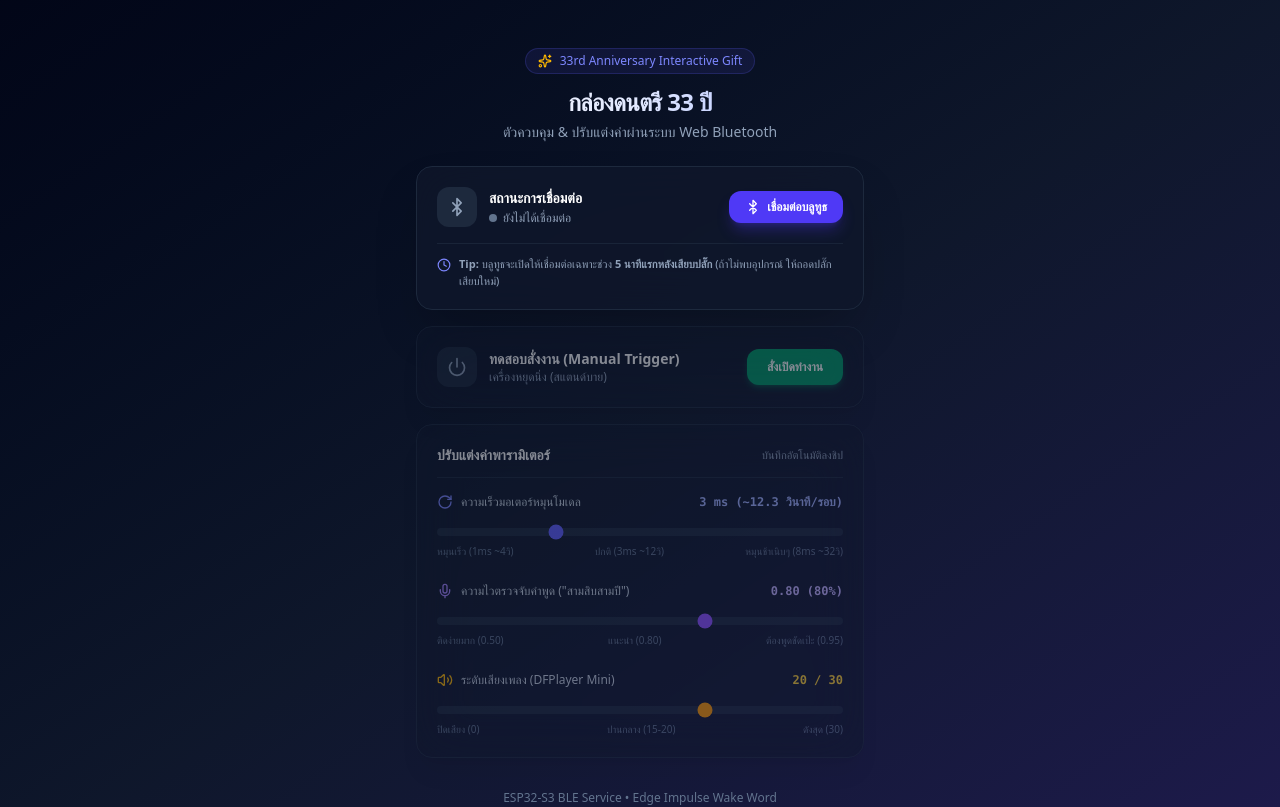
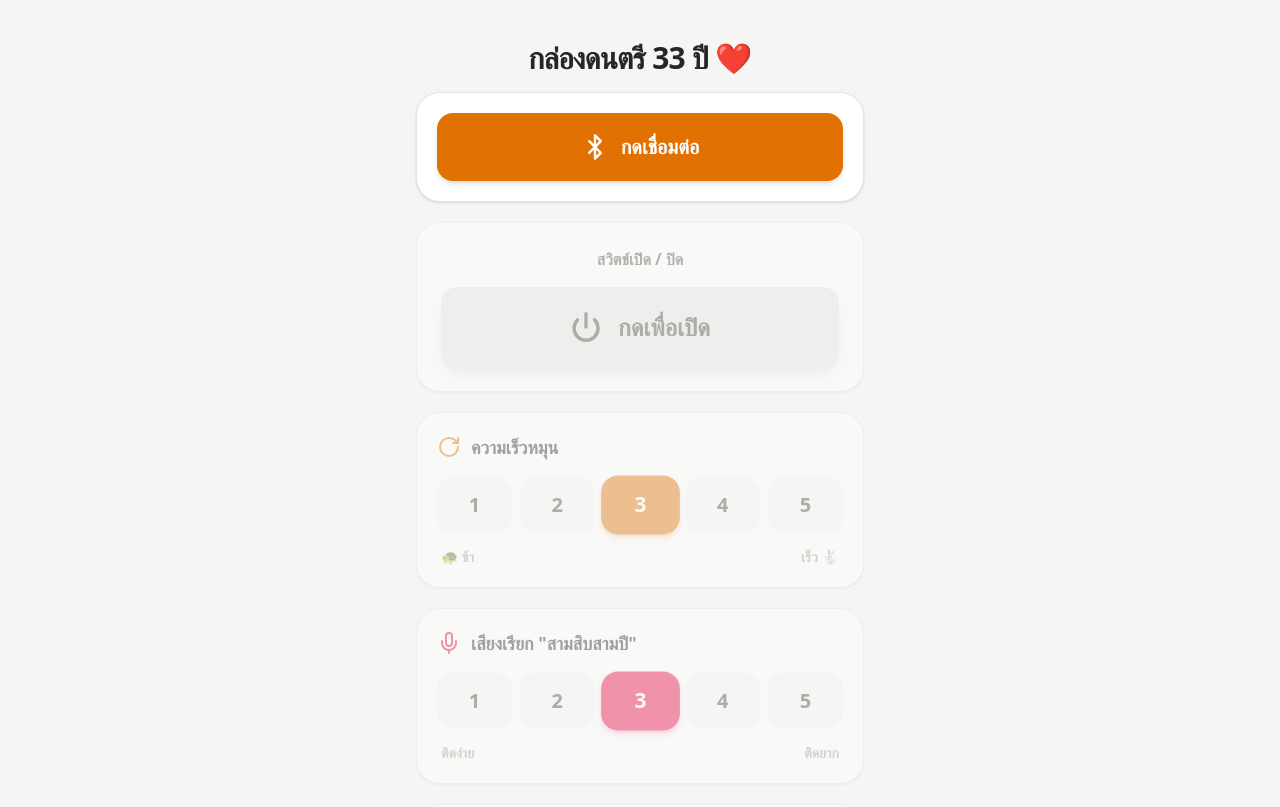
Before and after one commit to Natnatee/33th-annivasary, a React (Vite) app in the folder web/: page / in a window 1280 px wide. Shown: the top 807 px of the page. Built offline with nearby package versions, Linux system fonts and the light colour scheme.

Commit message:
feat(ui): redesign for elderly accessibility with simple 1-5 level buttons and clean warm tone

```diff
--- a/web/src/App.tsx
+++ b/web/src/App.tsx
@@ -2,35 +2,66 @@ import { useState, useEffect } from 'react';
 import {
   Bluetooth,
   BluetoothConnected,
+  Power,
   Volume2,
+  VolumeX,
+  Mic,
   RotateCw,
-  Mic,
-  Power,
-  Sparkles,
-  Clock,
-  CheckCircle2,
-  AlertCircle
+  Check
 } from 'lucide-react';
 import { bleService } from './ble';
 import type { DeviceConfig } from './ble';
+
+// Mapping tables for levels 1 to 5
+const THRESHOLD_LEVELS = [65, 72, 80, 86, 92]; // Index 0..4 -> Levels 1..5
+const VOLUME_LEVELS = [0, 6, 12, 18, 24, 30];   // 0 = Mute, 1..5
+
+function getSpeedLevel(delay: number): number {
+  const lvl = 6 - delay;
+  return Math.max(1, Math.min(5, lvl));
+}
+
+function getThresholdLevel(thresh: number): number {
+  let closestIdx = 0;
+  let minDiff = 999;
+  for (let i = 0; i < THRESHOLD_LEVELS.length; i++) {
+    const diff = Math.abs(THRESHOLD_LEVELS[i] - thresh);
+    if (diff < minDiff) {
+      minDiff = diff;
+      closestIdx = i;
+    }
+  }
+  return closestIdx + 1; // Level 1..5
+}
+
+function getVolumeLevel(vol: number): number {
+  if (vol === 0) return 0;
+  let closestIdx = 1;
+  let minDiff = 999;
+  for (let i = 1; i < VOLUME_LEVELS.length; i++) {
+    const diff = Math.abs(VOLUME_LEVELS[i] - vol);
+    if (diff < minDiff) {
+      minDiff = diff;
+      closestIdx = i;
+    }
+  }
+  return closestIdx;
+}
 
 export default function App() {
   const [isConnected, setIsConnected] = useState(false);
   const [connecting, setConnecting] = useState(false);
   const [errorMsg, setErrorMsg] = useState<string | null>(null);
-  const [successMsg, setSuccessMsg] = useState<string | null>(null);
 
-  // Device settings
-  const [speed, setSpeed] = useState<number>(3);
-  const [threshold, setThreshold] = useState<number>(80);
-  const [volume, setVolume] = useState<number>(20);
+  // Simple 1-5 levels for elderly users
+  const [speedLevel, setSpeedLevel] = useState<number>(3);       // Level 1..5 (Default 3)
+  const [micLevel, setMicLevel] = useState<number>(3);           // Level 1..5 (Default 3)
+  const [volLevel, setVolLevel] = useState<number>(3);           // Level 0..5 (Default 3)
   const [isRunning, setIsRunning] = useState<boolean>(false);
 
   useEffect(() => {
     bleService.onDisconnectCallback = () => {
       setIsConnected(false);
-      setSuccessMsg(null);
-      setErrorMsg('การเชื่อมต่อบลูทูธสิ้นสุดลง');
     };
 
     bleService.onStateChangeCallback = (state) => {
@@ -42,18 +73,16 @@ export default function App() {
     try {
       setConnecting(true);
       setErrorMsg(null);
-      setSuccessMsg(null);
       const config: DeviceConfig = await bleService.connect();
-      setSpeed(config.speed);
-      setThreshold(config.threshold);
-      setVolume(config.volume);
+      setSpeedLevel(getSpeedLevel(config.speed));
+      setMicLevel(getThresholdLevel(config.threshold));
+      setVolLevel(getVolumeLevel(config.volume));
       setIsRunning(config.isRunning);
       setIsConnected(true);
-      setSuccessMsg('เชื่อมต่อสำเร็จ! ดึงข้อมูลจาก ESP32 เรียบร้อย');
     } catch (err: unknown) {
       const e = err as Error;
-      if (e.name !== 'NotFoundError') { // Don't show error if user just cancelled device picker
-        setErrorMsg(e.message || 'ไม่สามารถเชื่อมต่อบลูทูธได้');
+      if (e.name !== 'NotFoundError') {
+        setErrorMsg('ไม่พบอุปกรณ์ กรุณาเสียบปลั๊กกล่องใหม่แล้วกดเชื่อมต่อ');
       }
     } finally {
       setConnecting(false);
@@ -65,28 +94,31 @@ export default function App() {
     setIsConnected(false);
   };
 
-  const handleSpeedChange = async (newSpeed: number) => {
-    setSpeed(newSpeed);
+  const handleSelectSpeed = async (lvl: number) => {
+    setSpeedLevel(lvl);
+    const delay = 6 - lvl; // Level 1 -> 5ms (slow), Level 5 -> 1ms (fast)
     try {
-      await bleService.writeSpeed(newSpeed);
+      await bleService.writeSpeed(delay);
     } catch (e) {
       console.error(e);
     }
   };
 
-  const handleThresholdChange = async (newThresh: number) => {
-    setThreshold(newThresh);
+  const handleSelectMic = async (lvl: number) => {
+    setMicLevel(lvl);
+    const thresh = THRESHOLD_LEVELS[lvl - 1]; // Level 1 -> 65, Level 5 -> 92
     try {
-      await bleService.writeThreshold(newThresh);
+      await bleService.writeThreshold(thresh);
     } catch (e) {
       console.error(e);
     }
   };
 
-  const handleVolumeChange = async (newVol: number) => {
-    setVolume(newVol);
+  const handleSelectVolume = async (lvl: number) => {
+    setVolLevel(lvl);
+    const vol = VOLUME_LEVELS[lvl]; // Level 0 -> 0, Level 5 -> 30
     try {
-      await bleService.writeVolume(newVol);
+      await bleService.writeVolume(vol);
     } catch (e) {
       console.error(e);
     }
@@ -99,222 +131,195 @@ export default function App() {
       await bleService.writeState(nextState);
     } catch (e) {
       console.error(e);
-      setIsRunning(!nextState); // Rollback on error
+      setIsRunning(!nextState);
     }
   };
 
-  // 4096 steps per rev: 4096 * delay_ms / 1000 = seconds per rev
-  const secPerRev = ((4096 * speed) / 1000).toFixed(1);
-
   return (
-    <div className="min-h-screen bg-gradient-to-br from-slate-950 via-slate-900 to-indigo-950 text-slate-100 flex flex-col items-center p-4 sm:p-6">
-      {/* Header */}
-      <header className="w-full max-w-md text-center py-6">
-        <div className="inline-flex items-center gap-2 px-3 py-1 rounded-full bg-indigo-500/10 border border-indigo-500/20 text-indigo-400 text-xs font-medium mb-3">
-          <Sparkles className="w-3.5 h-3.5 text-amber-400" />
-          <span>33rd Anniversary Interactive Gift</span>
-        </div>
-        <h1 className="text-2xl sm:text-33xl font-bold tracking-tight bg-gradient-to-r from-white via-indigo-100 to-indigo-300 bg-clip-text text-transparent">
-          กล่องดนตรี 33 ปี
+    <div className="min-h-screen bg-stone-100 text-stone-800 flex flex-col items-center justify-start p-4 sm:p-6 pb-12 select-none">
+      {/* Top Header */}
+      <header className="w-full max-w-md text-center pt-4 pb-4">
+        <h1 className="text-2xl sm:text-3xl font-extrabold text-stone-800 tracking-tight">
+          กล่องดนตรี 33 ปี ❤️
         </h1>
-        <p className="text-xs sm:text-sm text-slate-400 mt-1">
-          ตัวควบคุม & ปรับแต่งค่าผ่านระบบ Web Bluetooth
-        </p>
       </header>
 
       {/* Main Container */}
-      <main className="w-full max-w-md space-y-4">
-        {/* Connect Card */}
-        <div className="bg-slate-900/80 backdrop-blur-xl border border-slate-800 rounded-2xl p-5 shadow-2xl">
-          <div className="flex items-center justify-between mb-4">
-            <div className="flex items-center gap-3">
-              <div className={`w-10 h-10 rounded-xl flex items-center justify-center ${isConnected ? 'bg-emerald-500/20 text-emerald-400' : 'bg-slate-800 text-slate-400'}`}>
-                {isConnected ? <BluetoothConnected className="w-5 h-5 animate-pulse" /> : <Bluetooth className="w-5 h-5" />}
-              </div>
-              <div>
-                <h2 className="text-sm font-semibold text-white">สถานะการเชื่อมต่อ</h2>
-                <div className="flex items-center gap-1.5 mt-0.5">
-                  <span className={`w-2 h-2 rounded-full ${isConnected ? 'bg-emerald-400 animate-ping' : 'bg-slate-500'}`} />
-                  <span className={`text-xs ${isConnected ? 'text-emerald-400 font-medium' : 'text-slate-400'}`}>
-                    {isConnected ? 'เชื่อมต่อ ESP32 แล้ว' : 'ยังไม่ได้เชื่อมต่อ'}
-                  </span>
-                </div>
-              </div>
-            </div>
+      <main className="w-full max-w-md space-y-5">
 
-            {isConnected ? (
-              <button
-                onClick={handleDisconnect}
-                className="px-3.5 py-1.5 rounded-xl text-xs font-medium bg-rose-500/10 text-rose-400 border border-rose-500/20 hover:bg-rose-500/20 transition-all cursor-pointer"
-              >
-                ตัดการเชื่อมต่อ
-              </button>
-            ) : (
+        {/* Connect Button Card */}
+        <div className="bg-white rounded-3xl p-5 shadow-sm border border-stone-200">
+          {!isConnected ? (
             <button
               onClick={handleConnect}
               disabled={connecting}
-                className="px-4 py-2 rounded-xl text-xs font-semibold bg-indigo-600 hover:bg-indigo-500 text-white shadow-lg shadow-indigo-600/30 transition-all flex items-center gap-1.5 cursor-pointer disabled:opacity-50"
+              className="w-full py-5 px-6 rounded-2xl bg-amber-600 active:bg-amber-700 text-white font-bold text-xl shadow-md flex items-center justify-center gap-3 cursor-pointer transition-transform active:scale-[0.98] disabled:opacity-60"
             >
               {connecting ? (
                 <>
-                    <span className="w-3.5 h-3.5 border-2 border-white/20 border-t-white rounded-full animate-spin" />
+                  <span className="w-6 h-6 border-3 border-white/30 border-t-white rounded-full animate-spin" />
                   <span>กำลังค้นหา...</span>
                 </>
               ) : (
                 <>
-                    <Bluetooth className="w-4 h-4" />
-                    <span>เชื่อมต่อบลูทูธ</span>
+                  <Bluetooth className="w-7 h-7" />
+                  <span>กดเชื่อมต่อ</span>
                 </>
               )}
             </button>
-            )}
-          </div>
-
-          {/* Feedback messages */}
-          {errorMsg && (
-            <div className="flex items-center gap-2 p-3 rounded-xl bg-rose-500/10 border border-rose-500/20 text-rose-300 text-xs mt-3">
-              <AlertCircle className="w-4 h-4 shrink-0 text-rose-400" />
-              <span>{errorMsg}</span>
-            </div>
-          )}
-          {successMsg && (
-            <div className="flex items-center gap-2 p-3 rounded-xl bg-emerald-500/10 border border-emerald-500/20 text-emerald-300 text-xs mt-3">
-              <CheckCircle2 className="w-4 h-4 shrink-0 text-emerald-400" />
-              <span>{successMsg}</span>
-            </div>
-          )}
-
-          {/* Tip */}
-          <div className="mt-3 pt-3 border-t border-slate-800/80 flex items-start gap-2 text-[11px] text-slate-400">
-            <Clock className="w-3.5 h-3.5 shrink-0 text-indigo-400 mt-0.5" />
-            <span>
-              <strong>Tip:</strong> บลูทูธจะเปิดให้เชื่อมต่อเฉพาะช่วง <strong>5 นาทีแรกหลังเสียบปลั๊ก</strong> (ถ้าไม่พบอุปกรณ์ ให้ถอดปลั๊กเสียบใหม่)
-            </span>
-          </div>
-        </div>
-
-        {/* Remote Control / Manual Trigger */}
-        <div className={`bg-slate-900/80 backdrop-blur-xl border border-slate-800 rounded-2xl p-5 shadow-xl transition-opacity duration-300 ${!isConnected ? 'opacity-50 pointer-events-none' : ''}`}>
+          ) : (
             <div className="flex items-center justify-between">
               <div className="flex items-center gap-3">
-              <div className={`w-10 h-10 rounded-xl flex items-center justify-center transition-colors ${isRunning ? 'bg-amber-500/20 text-amber-400' : 'bg-slate-800 text-slate-400'}`}>
-                <Power className="w-5 h-5" />
+                <div className="w-12 h-12 rounded-2xl bg-emerald-100 text-emerald-700 flex items-center justify-center">
+                  <BluetoothConnected className="w-7 h-7" />
                 </div>
                 <div>
-                <h3 className="text-sm font-semibold text-white">ทดสอบสั่งงาน (Manual Trigger)</h3>
-                <p className="text-xs text-slate-400">
-                  {isRunning ? 'กำลังทำงาน (มอเตอร์หมุน + ไฟติด)' : 'เครื่องหยุดนิ่ง (สแตนด์บาย)'}
-                </p>
+                  <div className="text-lg font-bold text-emerald-700 flex items-center gap-1.5">
+                    <Check className="w-5 h-5 stroke-[3]" />
+                    <span>เชื่อมต่อแล้ว</span>
+                  </div>
+                  <p className="text-sm text-stone-500">พร้อมใช้งาน</p>
                 </div>
               </div>
 
               <button
+                onClick={handleDisconnect}
+                className="px-4 py-2.5 rounded-xl bg-stone-100 active:bg-stone-200 text-stone-600 font-medium text-sm cursor-pointer"
+              >
+                เลิกเชื่อมต่อ
+              </button>
+            </div>
+          )}
+
+          {errorMsg && (
+            <div className="mt-3 p-3.5 rounded-xl bg-rose-50 text-rose-700 text-sm font-medium text-center">
+              {errorMsg}
+            </div>
+          )}
+        </div>
+
+        {/* Big On/Off Toggle Button */}
+        <div className={`bg-white rounded-3xl p-6 shadow-sm border border-stone-200 transition-opacity duration-300 ${!isConnected ? 'opacity-40 pointer-events-none' : ''}`}>
+          <div className="text-center mb-4">
+            <span className="text-base font-bold text-stone-600">สวิตช์เปิด / ปิด</span>
+          </div>
+
+          <button
             onClick={handleToggleState}
-              className={`px-5 py-2.5 rounded-xl text-xs font-bold transition-all shadow-md cursor-pointer ${
+            className={`w-full py-6 rounded-2xl font-bold text-2xl flex items-center justify-center gap-4 shadow-lg transition-all active:scale-[0.98] cursor-pointer ${
               isRunning
-                  ? 'bg-rose-600 hover:bg-rose-500 text-white shadow-rose-600/30'
-                  : 'bg-emerald-600 hover:bg-emerald-500 text-white shadow-emerald-600/30'
+                ? 'bg-emerald-600 active:bg-emerald-700 text-white shadow-emerald-600/25 ring-4 ring-emerald-100'
+                : 'bg-stone-200 active:bg-stone-300 text-stone-700'
             }`}
           >
-              {isRunning ? 'สั่งปิด (กลับ 0°)' : 'สั่งเปิดทำงาน'}
+            <Power className="w-8 h-8 stroke-[2.5]" />
+            <span>{isRunning ? 'กำลังเปิดทำงาน' : 'กดเพื่อเปิด'}</span>
           </button>
+        </div>
+
+        {/* Setting 1: Speed (หมุนช้า - เร็ว) */}
+        <div className={`bg-white rounded-3xl p-5 shadow-sm border border-stone-200 space-y-3 transition-opacity duration-300 ${!isConnected ? 'opacity-40 pointer-events-none' : ''}`}>
+          <div className="flex items-center gap-2.5">
+            <RotateCw className="w-6 h-6 text-amber-600" />
+            <h2 className="text-lg font-bold text-stone-800">ความเร็วหมุน</h2>
+          </div>
+
+          {/* Level 1 to 5 Buttons */}
+          <div className="grid grid-cols-5 gap-2 pt-1">
+            {[1, 2, 3, 4, 5].map((lvl) => (
+              <button
+                key={lvl}
+                onClick={() => handleSelectSpeed(lvl)}
+                className={`py-3.5 rounded-2xl font-extrabold text-xl transition-all cursor-pointer ${
+                  speedLevel === lvl
+                    ? 'bg-amber-600 text-white shadow-md shadow-amber-600/30 scale-105'
+                    : 'bg-stone-100 active:bg-stone-200 text-stone-700'
+                }`}
+              >
+                {lvl}
+              </button>
+            ))}
+          </div>
+
+          <div className="flex justify-between text-sm font-semibold text-stone-400 px-1 pt-0.5">
+            <span>🐢 ช้า</span>
+            <span>เร็ว 🐇</span>
           </div>
         </div>
 
-        {/* Settings Sliders */}
-        <div className={`space-y-4 bg-slate-900/80 backdrop-blur-xl border border-slate-800 rounded-2xl p-5 shadow-xl transition-opacity duration-300 ${!isConnected ? 'opacity-50 pointer-events-none' : ''}`}>
-          <div className="flex items-center justify-between pb-3 border-b border-slate-800">
-            <h3 className="text-sm font-semibold text-white">ปรับแต่งค่าพารามิเตอร์</h3>
-            <span className="text-[11px] text-slate-400">บันทึกอัตโนมัติลงชิป</span>
+        {/* Setting 2: Mic Sensitivity (ติดง่าย - ติดยาก) */}
+        <div className={`bg-white rounded-3xl p-5 shadow-sm border border-stone-200 space-y-3 transition-opacity duration-300 ${!isConnected ? 'opacity-40 pointer-events-none' : ''}`}>
+          <div className="flex items-center gap-2.5">
+            <Mic className="w-6 h-6 text-rose-600" />
+            <h2 className="text-lg font-bold text-stone-800">เสียงเรียก "สามสิบสามปี"</h2>
           </div>
 
-          {/* Stepper Speed */}
-          <div className="space-y-2">
-            <div className="flex items-center justify-between text-xs">
-              <span className="text-slate-300 font-medium flex items-center gap-2">
-                <RotateCw className="w-4 h-4 text-indigo-400" />
-                ความเร็วมอเตอร์หมุนโมเดล
-              </span>
-              <span className="text-indigo-300 font-mono font-semibold">
-                {speed} ms (~{secPerRev} วินาที/รอบ)
-              </span>
+          {/* Level 1 to 5 Buttons */}
+          <div className="grid grid-cols-5 gap-2 pt-1">
+            {[1, 2, 3, 4, 5].map((lvl) => (
+              <button
+                key={lvl}
+                onClick={() => handleSelectMic(lvl)}
+                className={`py-3.5 rounded-2xl font-extrabold text-xl transition-all cursor-pointer ${
+                  micLevel === lvl
+                    ? 'bg-rose-600 text-white shadow-md shadow-rose-600/30 scale-105'
+                    : 'bg-stone-100 active:bg-stone-200 text-stone-700'
+                }`}
+              >
+                {lvl}
+              </button>
+            ))}
           </div>
-            <input
-              type="range"
-              min="1"
-              max="8"
-              step="1"
-              value={speed}
-              onChange={(e) => handleSpeedChange(Number(e.target.value))}
-              className="w-full h-2 bg-slate-800 rounded-lg appearance-none cursor-pointer accent-indigo-500"
-            />
-            <div className="flex justify-between text-[10px] text-slate-500">
-              <span>หมุนเร็ว (1ms ~4วิ)</span>
-              <span>ปกติ (3ms ~12วิ)</span>
-              <span>หมุนช้าเนิบๆ (8ms ~32วิ)</span>
+
+          <div className="flex justify-between text-sm font-semibold text-stone-400 px-1 pt-0.5">
+            <span>ติดง่าย</span>
+            <span>ติดยาก</span>
           </div>
         </div>
 
-          {/* Wake Word Threshold */}
-          <div className="space-y-2 pt-2">
-            <div className="flex items-center justify-between text-xs">
-              <span className="text-slate-300 font-medium flex items-center gap-2">
-                <Mic className="w-4 h-4 text-violet-400" />
-                ความไวตรวจจับคำพูด ("สามสิบสามปี")
-              </span>
-              <span className="text-violet-300 font-mono font-semibold">
-                {(threshold / 100).toFixed(2)} ({threshold}%)
-              </span>
+        {/* Setting 3: Volume */}
+        <div className={`bg-white rounded-3xl p-5 shadow-sm border border-stone-200 space-y-3 transition-opacity duration-300 ${!isConnected ? 'opacity-40 pointer-events-none' : ''}`}>
+          <div className="flex items-center gap-2.5">
+            <Volume2 className="w-6 h-6 text-indigo-600" />
+            <h2 className="text-lg font-bold text-stone-800">ระดับเสียงเพลง</h2>
           </div>
-            <input
-              type="range"
-              min="50"
-              max="95"
-              step="1"
-              value={threshold}
-              onChange={(e) => handleThresholdChange(Number(e.target.value))}
-              className="w-full h-2 bg-slate-800 rounded-lg appearance-none cursor-pointer accent-violet-500"
-            />
-            <div className="flex justify-between text-[10px] text-slate-500">
-              <span>ติดง่ายมาก (0.50)</span>
-              <span>แนะนำ (0.80)</span>
-              <span>ต้องพูดชัดเป๊ะ (0.95)</span>
+
+          {/* Mute + Level 1 to 5 Buttons */}
+          <div className="grid grid-cols-6 gap-1.5 pt-1">
+            {/* Mute Button */}
+            <button
+              onClick={() => handleSelectVolume(0)}
+              className={`py-3.5 rounded-2xl font-bold flex items-center justify-center transition-all cursor-pointer ${
+                volLevel === 0
+                  ? 'bg-indigo-600 text-white shadow-md shadow-indigo-600/30 scale-105'
+                  : 'bg-stone-100 active:bg-stone-200 text-stone-500'
+              }`}
+              title="ปิดเสียง"
+            >
+              <VolumeX className="w-5 h-5" />
+            </button>
+
+            {[1, 2, 3, 4, 5].map((lvl) => (
+              <button
+                key={lvl}
+                onClick={() => handleSelectVolume(lvl)}
+                className={`py-3.5 rounded-2xl font-extrabold text-xl transition-all cursor-pointer ${
+                  volLevel === lvl
+                    ? 'bg-indigo-600 text-white shadow-md shadow-indigo-600/30 scale-105'
+                    : 'bg-stone-100 active:bg-stone-200 text-stone-700'
+                }`}
+              >
+                {lvl}
+              </button>
+            ))}
+          </div>
+
+          <div className="flex justify-between text-sm font-semibold text-stone-400 px-1 pt-0.5">
+            <span>ปิดเสียง / เบา</span>
+            <span>ดังสุด</span>
           </div>
         </div>
 
-          {/* DFPlayer Volume */}
-          <div className="space-y-2 pt-2">
-            <div className="flex items-center justify-between text-xs">
-              <span className="text-slate-300 font-medium flex items-center gap-2">
-                <Volume2 className="w-4 h-4 text-amber-400" />
-                ระดับเสียงเพลง (DFPlayer Mini)
-              </span>
-              <span className="text-amber-300 font-mono font-semibold">
-                {volume} / 30
-              </span>
-            </div>
-            <input
-              type="range"
-              min="0"
-              max="30"
-              step="1"
-              value={volume}
-              onChange={(e) => handleVolumeChange(Number(e.target.value))}
-              className="w-full h-2 bg-slate-800 rounded-lg appearance-none cursor-pointer accent-amber-500"
-            />
-            <div className="flex justify-between text-[10px] text-slate-500">
-              <span>ปิดเสียง (0)</span>
-              <span>ปานกลาง (15-20)</span>
-              <span>ดังสุด (30)</span>
-            </div>
-          </div>
-        </div>
-
-        {/* Footer info */}
-        <footer className="text-center py-4 text-slate-500 text-xs space-y-1">
-          <p>ESP32-S3 BLE Service • Edge Impulse Wake Word</p>
-          <p className="text-[11px] text-slate-600">รองรับ Google Chrome & Microsoft Edge บน Android / PC / Mac</p>
-        </footer>
       </main>
     </div>
   );
--- a/web/src/index.css
+++ b/web/src/index.css
@@ -2,7 +2,8 @@
 
 @layer base {
   body {
-    @apply bg-slate-950 text-slate-100 antialiased min-h-screen;
+    @apply bg-stone-100 text-stone-800 antialiased min-h-screen;
     font-family: system-ui, -apple-system, BlinkMacSystemFont, 'Segoe UI', Roboto, Oxygen, Ubuntu, Cantarell, sans-serif;
+    -webkit-tap-highlight-color: transparent;
   }
 }
```
Lines whose indentation alone changed are shown as unchanged.
